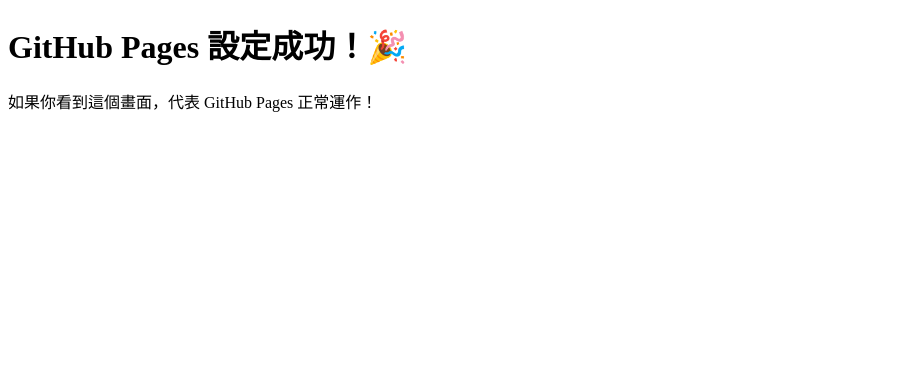
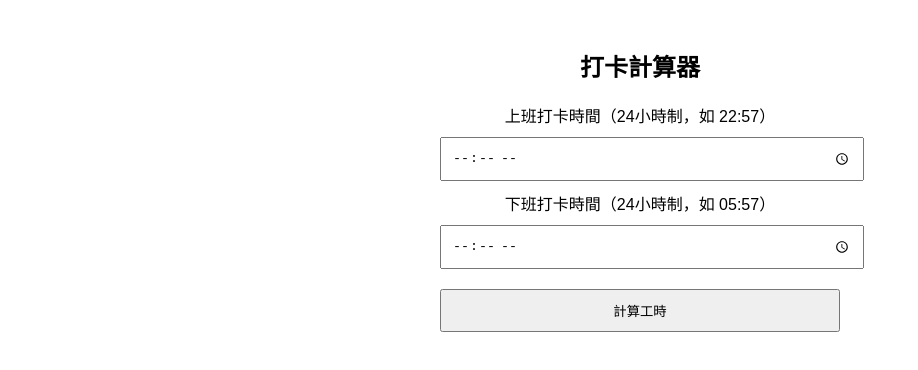
Before and after one commit to FrisoST5566/test, a plain HTML site: page index.html in a window 1280 px wide. Shown: the whole page, without its empty margins (0-918 px from the left). Drawn offline with Linux system fonts and the light colour scheme.

Commit message:
Update index.html

```diff
--- a/index.html
+++ b/index.html
@@ -1,10 +1,61 @@
 <!DOCTYPE html>
-<html>
+<html lang="zh">
 <head>
-    <title>GitHub Pages 測試</title>
+    <meta charset="UTF-8">
+    <meta name="viewport" content="width=device-width, initial-scale=1.0">
+    <title>打卡計算器</title>
+    <style>
+        body {
+            font-family: Arial, sans-serif;
+            text-align: center;
+            padding: 20px;
+        }
+        .container {
+            max-width: 400px;
+            margin: auto;
+        }
+        input, button {
+            margin: 10px 0;
+            padding: 10px;
+            width: 100%;
+        }
+    </style>
 </head>
 <body>
-    <h1>GitHub Pages 設定成功！🎉</h1>
-    <p>如果你看到這個畫面，代表 GitHub Pages 正常運作！</p>
+    <div class="container">
+        <h2>打卡計算器</h2>
+        <label for="startTime">上班打卡時間（24小時制，如 22:57）</label>
+        <input type="time" id="startTime" required>
+
+        <label for="endTime">下班打卡時間（24小時制，如 05:57）</label>
+        <input type="time" id="endTime" required>
+
+        <button onclick="calculateWorkHours()">計算工時</button>
+
+        <h3 id="result"></h3>
+    </div>
+
+    <script>
+        function calculateWorkHours() {
+            let start = document.getElementById("startTime").value;
+            let end = document.getElementById("endTime").value;
+
+            if (!start || !end) {
+                document.getElementById("result").innerText = "請輸入完整的打卡時間！";
+                return;
+            }
+
+            let startTime = new Date("2025-01-01T" + start);
+            let endTime = new Date("2025-01-01T" + end);
+
+            if (endTime < startTime) {
+                // 如果下班時間比上班時間早，表示跨日，補一天時間
+                endTime.setDate(endTime.getDate() + 1);
+            }
+
+            let workHours = (endTime - startTime) / (1000 * 60 * 60); // 轉換成小時
+            document.getElementById("result").innerText = "總工時: " + workHours.toFixed(2) + " 小時";
+        }
+    </script>
 </body>
 </html>
```
